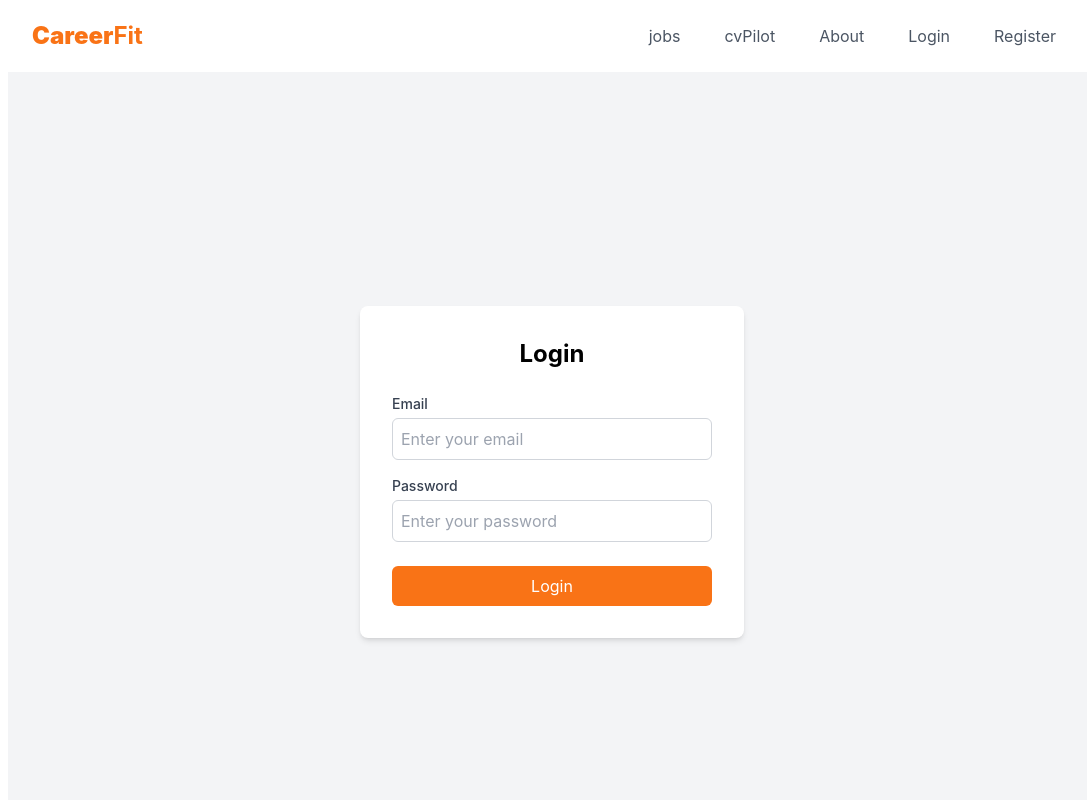
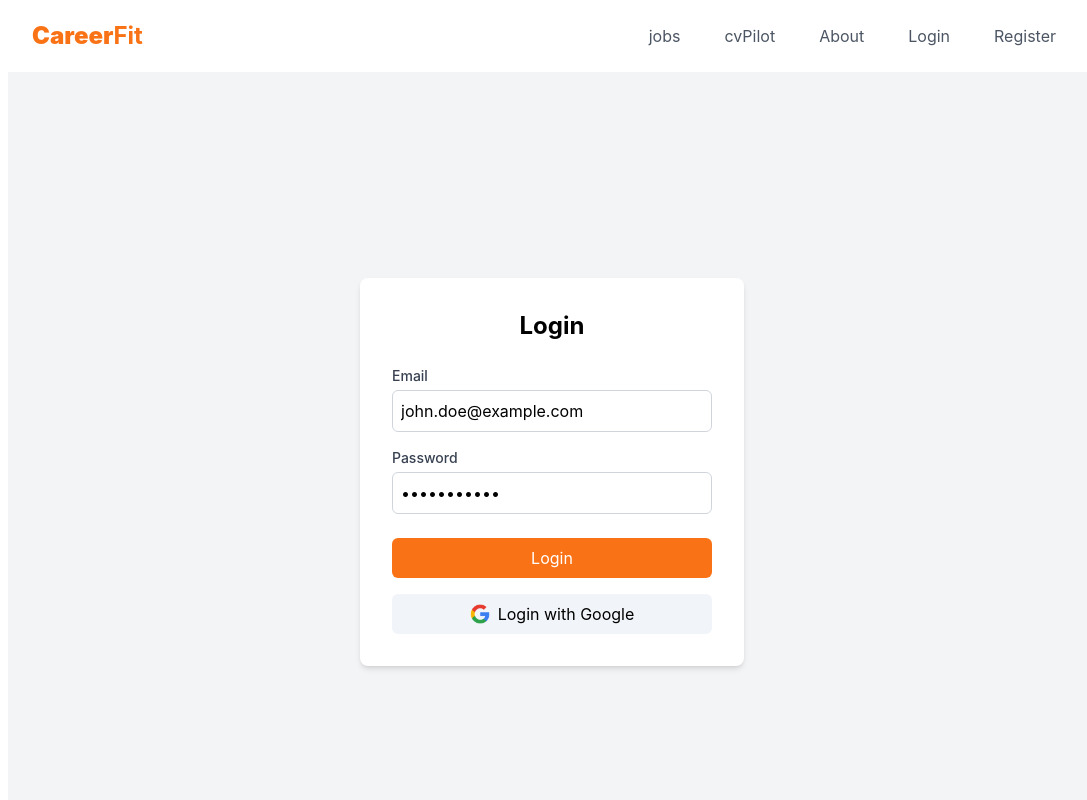
Before and after one commit to Safi222/CareerFit, a React (Vite) app in the folder client/: page /login in a window 1280 px wide. Shown: the top 800 px of the page, without its empty margins (88-1175 px from the left). Built offline with nearby package versions, Linux system fonts and the light colour scheme; no server answers.

Commit message:
update login component

```diff
--- a/client/package.json
+++ b/client/package.json
@@ -5,7 +5,6 @@
   "type": "module",
   "scripts": {
     "dev": "vite",
-    "build": "vite build",
     "lint": "eslint .",
     "preview": "vite preview"
   },
--- a/client/src/components/CvPilot/CvPilot.jsx
+++ b/client/src/components/CvPilot/CvPilot.jsx
@@ -1,4 +1,3 @@
-import React, { useState } from "react";
 import { useNavigate } from "react-router-dom";
 import { GiUpgrade } from "react-icons/gi";
 import { MdAssessment } from "react-icons/md";
--- a/client/src/components/Login/Login.jsx
+++ b/client/src/components/Login/Login.jsx
@@ -1,11 +1,14 @@
-import { useState } from "react";
+import { useState, useEffect } from "react";
 import { useNavigate } from "react-router-dom";
+import google_icon from "../../Assets/google_icon.png";
 
 const Login = () => {
-  const [email, setEmail] = useState("");
-  const [password, setPassword] = useState("");
+  const [email, setEmail] = useState("john.doe@example.com");
+  const [password, setPassword] = useState("Password123");
   const [error, setError] = useState("");
   const navigate = useNavigate();
+
+  const serverUri = import.meta.env.VITE_SERVER_URI;
 
   const dummyUsers = [
     {
@@ -47,6 +50,36 @@ const Login = () => {
     } else {
       setError("Invalid email or password");
     }
+  };
+
+  const fetchData = async () => {
+    try {
+      const response = await fetch(`${serverUri}/auth/register`, {
+        method: "POST",
+        headers: {
+          "Content-Type": "application/json",
+        },
+        body: JSON.stringify({ email, password }),
+      });
+
+      if (!response.ok) {
+        throw new Error("Failed to register user");
+      }
+
+      const data = await response.json();
+      localStorage.setItem("token", data.token); // Save token to localStorage
+      console.log("Token saved:", data.token);
+    } catch (error) {
+      console.error("Error:", error);
+    }
+  };
+
+  useEffect(() => {
+    fetchData();
+  }, []); // Call fetchData when the component mounts
+
+  const handleGoogleLogin = () => {
+    window.location.href = `${serverUri}/auth/google`;
   };
 
   return (
@@ -96,6 +129,15 @@ const Login = () => {
             Login
           </button>
         </form>
+        <div className="mt-4 text-center">
+          <button
+            onClick={handleGoogleLogin}
+            className="w-full flex items-center justify-center bg-greyIsh text-black p-2 rounded-md hover:bg-gray-300 transition duration-200"
+          >
+            <img src={google_icon} alt="google" className="h-5 w-5 mr-2" />
+            Login with Google
+          </button>
+        </div>
       </div>
     </div>
   );
--- a/client/src/components/SloganD/Slogan.jsx
+++ b/client/src/components/SloganD/Slogan.jsx
@@ -1,4 +1,3 @@
-import React from 'react';
 import { Link } from 'react-router-dom';  // Import Link for navigation
 import img from '../../Assets/CareerFit.png';
 
```
Also changed, not shown: client/src/Assets/google_icon.png (added), 1 other file (tests, documents, lock files or other folders).
